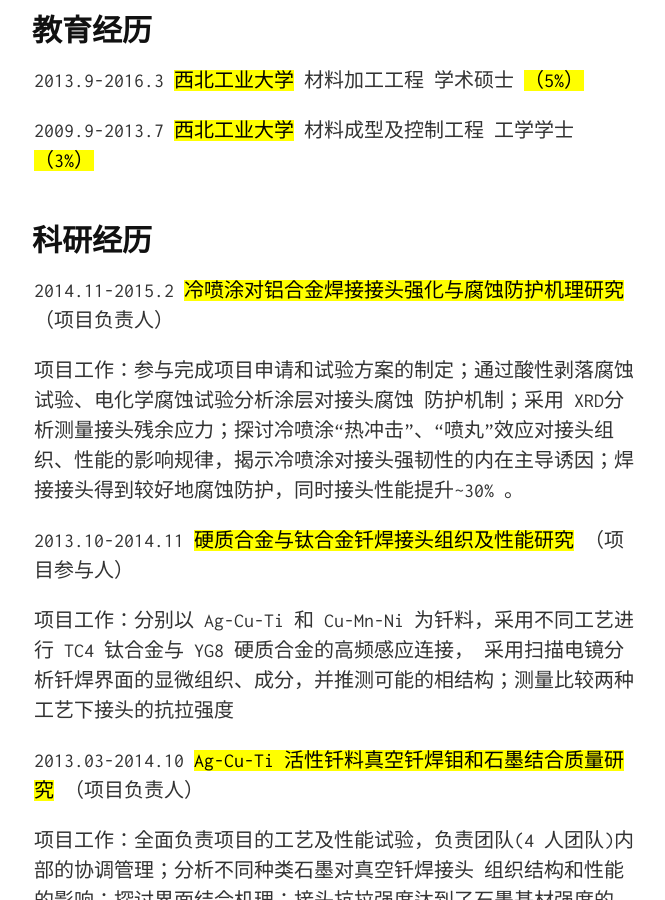
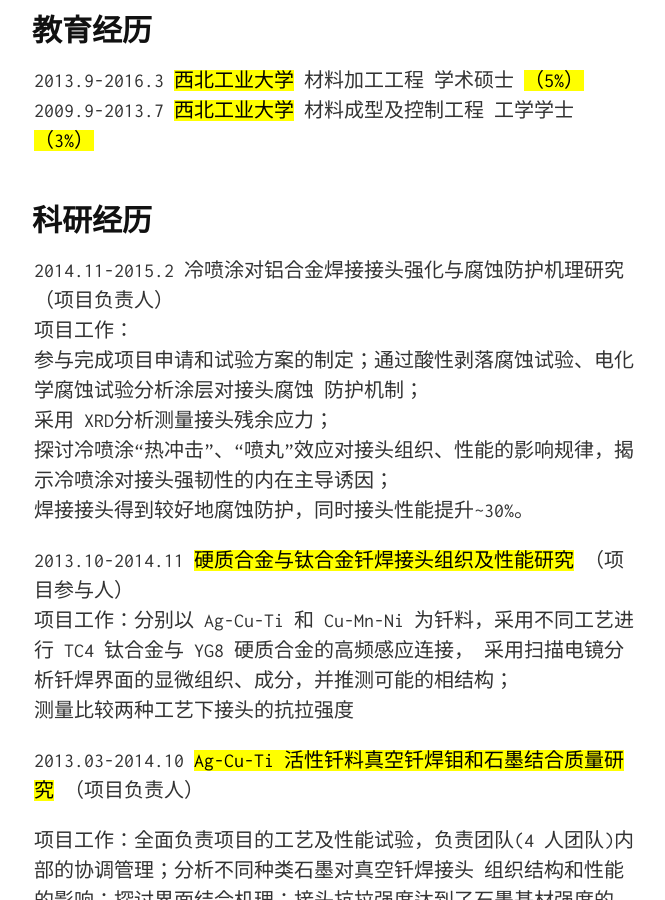
Before and after one commit to liyanarmstrong/projectExample, a Jekyll site: the page built from index.html, in a window 1280 px wide and 900 px high, scrolled down 284 px. Shown: the whole window, without its empty margins (306-971 px from the left). Built offline with Jekyll 4.4.1, drawn with Linux system fonts in a browser that asks for light colours; Markdown is read by kramdown in place of the engine named in the settings.

```diff
--- a/_includes/index.md
+++ b/_includes/index.md
@@ -3,19 +3,16 @@
 
 教育经历
 ----------
-2013.9-2016.3 <mark>西北工业大学</mark> 材料加工工程 学术硕士 <mark>（5%）</mark>
-
+2013.9-2016.3 <mark>西北工业大学</mark> 材料加工工程 学术硕士 <mark>（5%）</mark> <br>
 2009.9-2013.7 <mark>西北工业大学</mark> 材料成型及控制工程 工学学士 <mark>（3%）</mark>
 
 科研经历
 -------------------------
-2014.11-2015.2 <mark>冷喷涂对铝合金焊接接头强化与腐蚀防护机理研究</mark>（项目负责人）
+2014.11-2015.2 冷喷涂对铝合金焊接接头强化与腐蚀防护机理研究 （项目负责人）<br>
+项目工作：<br>参与完成项目申请和试验方案的制定；通过酸性剥落腐蚀试验、电化学腐蚀试验分析涂层对接头腐蚀 防护机制；<br>采用 XRD分析测量接头残余应力；<br>探讨冷喷涂“热冲击”、“喷丸”效应对接头组织、性能的影响规律，揭示冷喷涂对接头强韧性的内在主导诱因；<br>焊接接头得到较好地腐蚀防护，同时接头性能提升~30%。
 
-项目工作：参与完成项目申请和试验方案的制定；通过酸性剥落腐蚀试验、电化学腐蚀试验分析涂层对接头腐蚀 防护机制；采用 XRD分析测量接头残余应力；探讨冷喷涂“热冲击”、“喷丸”效应对接头组织、性能的影响规律，揭示冷喷涂对接头强韧性的内在主导诱因；焊接接头得到较好地腐蚀防护，同时接头性能提升~30% 。
-
-2013.10-2014.11 <mark>硬质合金与钛合金钎焊接头组织及性能研究</mark> （项目参与人）
-
-项目工作：分别以 Ag-Cu-Ti 和 Cu-Mn-Ni 为钎料，采用不同工艺进行 TC4 钛合金与 YG8 硬质合金的高频感应连接， 采用扫描电镜分析钎焊界面的显微组织、成分，并推测可能的相结构；测量比较两种工艺下接头的抗拉强度
+2013.10-2014.11 <mark>硬质合金与钛合金钎焊接头组织及性能研究</mark> （项目参与人）<br>
+项目工作：分别以 Ag-Cu-Ti 和 Cu-Mn-Ni 为钎料，采用不同工艺进行 TC4 钛合金与 YG8 硬质合金的高频感应连接， 采用扫描电镜分析钎焊界面的显微组织、成分，并推测可能的相结构；<br>测量比较两种工艺下接头的抗拉强度
 
 2013.03-2014.10 <mark>Ag-Cu-Ti 活性钎料真空钎焊钼和石墨结合质量研究</mark>   （项目负责人）
 
```
